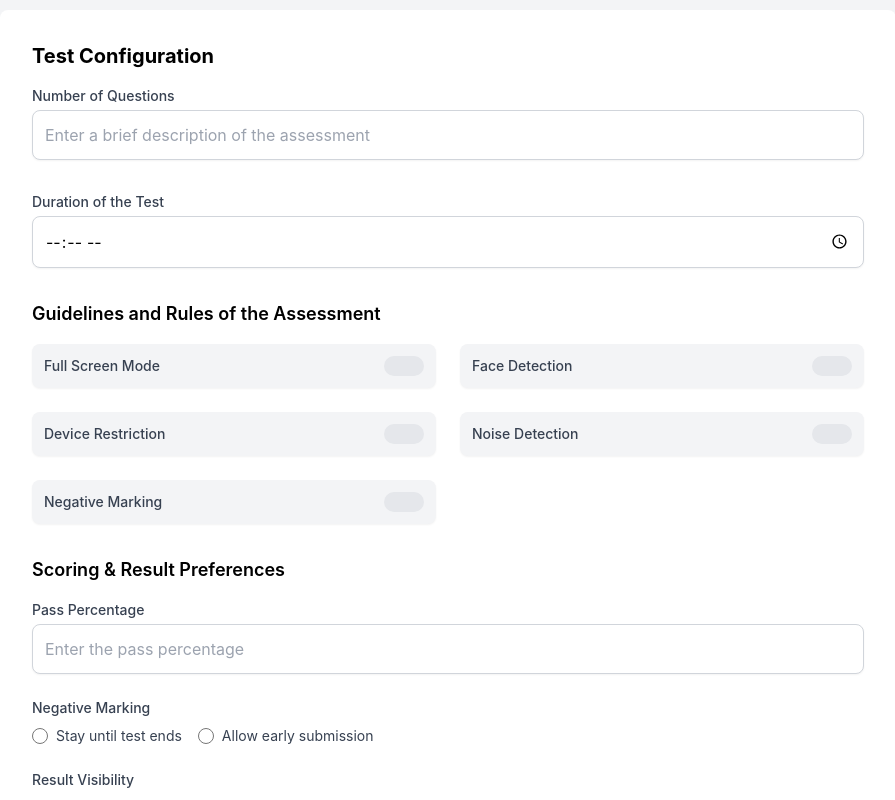
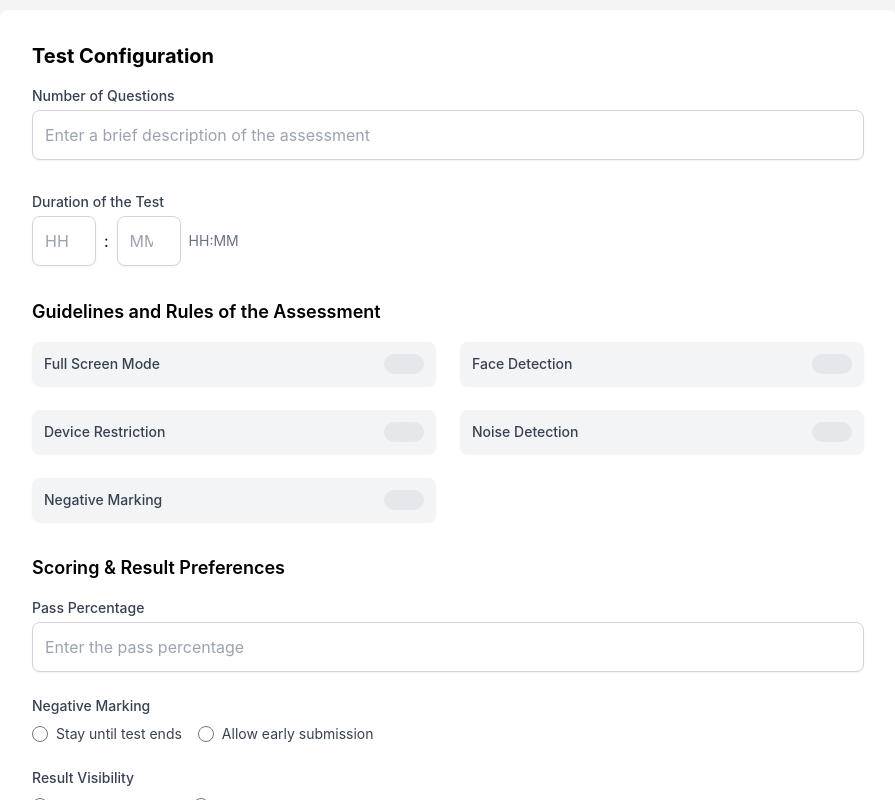
Before and after one commit to mk070/ihub-test-portal, a React (Create React App) app in the folder Frontend/: page /coding/details in a window 1280 px wide. Both pictures are taken after a click on the button "Next". Shown: the part 216-1016 px from the top of the page, without its empty margins (192-1087 px from the left). Built offline with nearby package versions, Linux system fonts and the light colour scheme; no server answers.

Commit message:
Updated Duration

```diff
--- a/Frontend/src/pages/staff/coding/Assesment.js
+++ b/Frontend/src/pages/staff/coding/Assesment.js
@@ -338,14 +338,44 @@ const SinglePageStepper = () => {
                                 <label className="block text-sm font-medium text-gray-700 mb-1">
                                     Duration of the Test
                                 </label>
-                                <input
-                                    type="time"
-                                    name="duration"
-                                    value={formData.testConfiguration.duration}
-                                    onChange={(e) => handleChange(e, "testConfiguration")}
-                                    className="w-full p-3 border border-gray-300 rounded-lg shadow-sm focus:ring-yellow-500 focus:border-yellow-500"
-                                    required
-                                />
+                                <div className="flex items-center space-x-2">
+                                    {/* Hours Input */}
+                                    <input
+                                        type="number"
+                                        name="hours"
+                                        min="0"
+                                        max="24"
+                                        placeholder="HH"
+                                        value={formData.testConfiguration.duration.hours || ""}
+                                        onChange={(e) =>
+                                            handleChange(
+                                                { target: { name: "duration", value: { ...formData.testConfiguration.duration, hours: e.target.value } } },
+                                                "testConfiguration"
+                                            )
+                                        }
+                                        className="w-16 p-3 border border-gray-300 rounded-lg shadow-sm focus:ring-yellow-500 focus:border-yellow-500 text-center"
+                                        required
+                                    />
+                                    <span>:</span>
+                                    {/* Minutes Input */}
+                                    <input
+                                        type="number"
+                                        name="minutes"
+                                        min="0"
+                                        max="59"
+                                        placeholder="MM"
+                                        value={formData.testConfiguration.duration.minutes || ""}
+                                        onChange={(e) =>
+                                            handleChange(
+                                                { target: { name: "duration", value: { ...formData.testConfiguration.duration, minutes: e.target.value } } },
+                                                "testConfiguration"
+                                            )
+                                        }
+                                        className="w-16 p-3 border border-gray-300 rounded-lg shadow-sm focus:ring-yellow-500 focus:border-yellow-500 text-center"
+                                        required
+                                    />
+                                    <span className="text-gray-500 text-sm">HH:MM</span>
+                                </div>
                             </div>
 
                             {/* Guidelines and Rules */}
```
